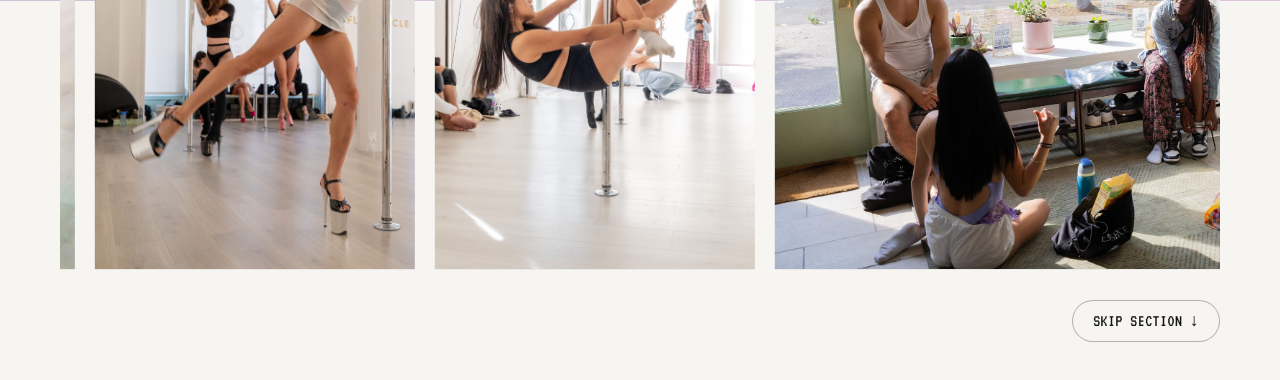
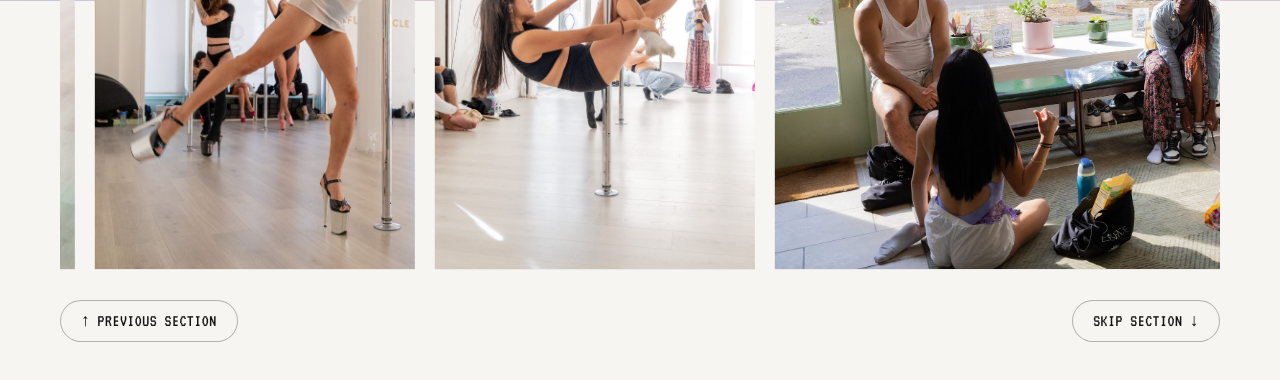
Before and after one commit to kitkitschh/hellokittywang, a Next.js app: page /events in a window 1280 px wide. Shown: the part 799-1179 px from the top of the page. Built offline with nearby package versions, Linux system fonts and the light colour scheme.

Commit message:
Add previous-section button to horizontal scroll galleries

```diff
--- a/components/HorizontalScrollGallery.js
+++ b/components/HorizontalScrollGallery.js
@@ -76,9 +76,33 @@ export default function HorizontalScrollGallery({ images = [], title, date }) {
     window.scrollTo({ top: targetY, behavior: "smooth" });
   }
 
+  function previousSection() {
+    const el = targetRef.current;
+    if (!el) return;
+
+    // Jump straight to the start of the previous sub-section, same idea as
+    // skip but backwards — otherwise going "back up" means scrolling through
+    // this whole carousel in reverse.
+    const prev = el.previousElementSibling;
+    if (prev) {
+      const targetY = window.scrollY + prev.getBoundingClientRect().top;
+      window.scrollTo({ top: targetY, behavior: "smooth" });
+      return;
+    }
+
+    window.scrollTo({ top: 0, behavior: "smooth" });
+  }
+
   return (
     <section ref={targetRef} className="relative" style={{ height: `${scrollVh}vh` }}>
       <div className="sticky top-0 h-screen overflow-hidden flex flex-col justify-center px-6">
+        <button
+          type="button"
+          onClick={previousSection}
+          className="absolute bottom-6 left-6 z-10 rounded-full border border-ink/30 bg-paper/70 backdrop-blur-sm px-4 py-1.5 text-sm uppercase tracking-wide hover:bg-paper/90"
+        >
+          ↑ Previous section
+        </button>
         <button
           type="button"
           onClick={skipSection}
```
